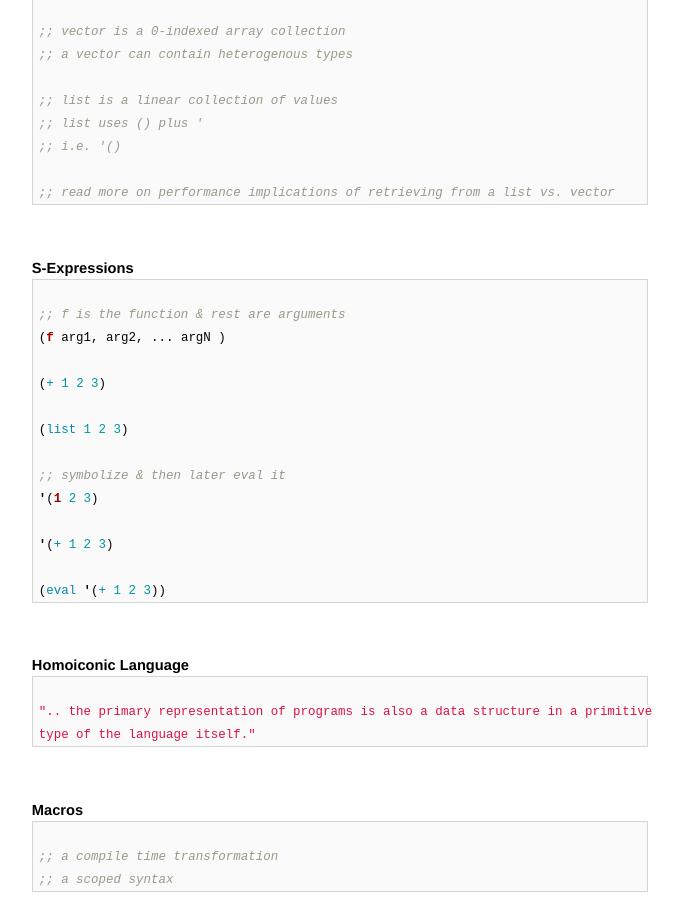
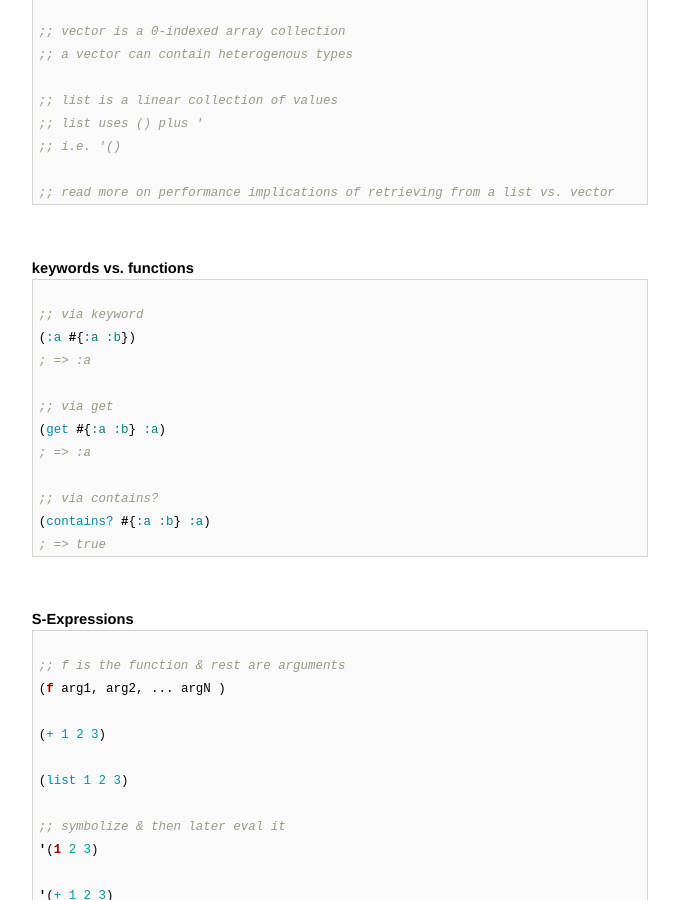
Before and after one commit to AmitKumarDas/amitkumardas.github.io, a Jekyll site: the page built from _posts/2016-08-12-my-lisp-refresher.md, in a window 1280 px wide and 900 px high, scrolled down 2266 px. Shown: the whole window, without its empty margins (300-983 px from the left). Built offline with Jekyll 4.4.1, drawn with Linux system fonts in a browser that asks for light colours.

Commit message:
Update 2016-08-12-my-lisp-refresher.md

````diff
--- a/_posts/2016-08-12-my-lisp-refresher.md
+++ b/_posts/2016-08-12-my-lisp-refresher.md
@@ -121,6 +121,25 @@ title: My lisp refresher
 ;; i.e. '()
 
 ;; read more on performance implications of retrieving from a list vs. vector
+```
+
+<br />
+
+### keywords vs. functions
+
+```clojure
+
+;; via keyword
+(:a #{:a :b})
+; => :a
+
+;; via get
+(get #{:a :b} :a)
+; => :a
+
+;; via contains?
+(contains? #{:a :b} :a)
+; => true
 ```
 
 <br />
````
